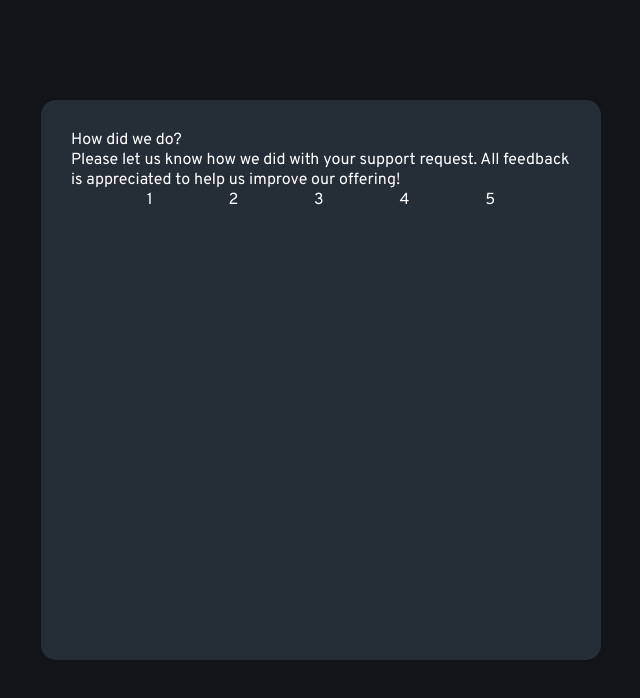
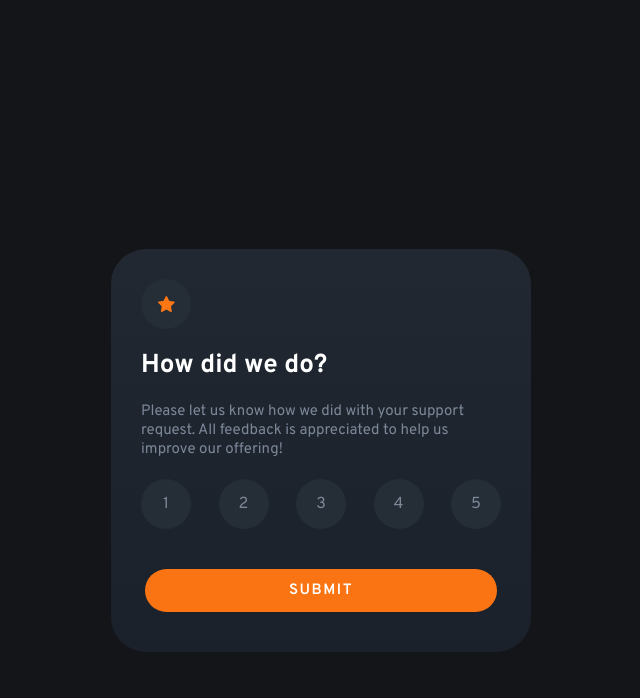
Before and after one commit to jairpss/rating-component, a plain HTML site: page index.html in a window 1280 px wide. Shown: the whole page, without its empty margins (319-959 px from the left). Drawn offline with Linux system fonts and the light colour scheme.

Commit message:
main card design done

```diff
--- a/index.html
+++ b/index.html
@@ -11,8 +11,11 @@
 </head>
 <body>
   <main class="main">
-    <p>How did we do?</p>
-    <p>Please let us know how we did with your support request. All feedback is appreciated
+    <div class="star">
+      <img src="images/icon-star.svg">
+    </div>
+    <h1 class="title">How did we do?</h1>
+    <p class="text">Please let us know how we did with your support request. All feedback is appreciated
       to help us improve our offering!</p>
     <div class="rates-container">
       <div class="rate-number" id="num1">1</div>
@@ -21,6 +24,10 @@
       <div class="rate-number" id="num4">4</div>
       <div class="rate-number" id="num5">5</div>
     </div>
+    <div class="btn-container">
+      <button>submit</button>
+    </div>
+
   </main>
   <!-- Rating state start -->
 
--- a/style.css
+++ b/style.css
@@ -6,8 +6,7 @@
   --light-grey: hsl(217, 12%, 63%);
   --medium-grey: hsl(216, 12%, 54%);
   --dark-blue: hsl(213, 19%, 18%);
-  --very-dark-blue: hsl(216, 12%, 8%);
-  /* #141519 */
+  --very-dark-blue: #141519;
   --font-s: 15px;
   --main-font: "Overpass", sans-serif;
 }
@@ -21,23 +20,95 @@ body {
   background-color: var(--very-dark-blue);
   font-family: var(--main-font);
   color: var(--white);
+  width: 100%;
+  height: 100vh;
   display: flex;
   align-items: center;
   justify-content: center;
-  align-content: center;
 }
 
 .main {
+  background: rgb(26, 33, 43);
+  background: linear-gradient(
+    0deg,
+    rgba(26, 33, 43, 1) 1%,
+    rgba(33, 40, 50, 1) 100%
+  );
+  /* height: 360px;*/
+  width: 360px;
+  margin-top: 100px;
+  border-radius: 35px;
+  padding: 30px;
+}
+
+.star {
   background-color: var(--dark-blue);
-  height: 500px;
-  width: 500px;
-  margin-top: 100px;
-  border-radius: 15px;
-  padding: 30px;
+  width: 50px;
+  height: 50px;
+  border-radius: 50%;
+  display: flex;
+  justify-content: center;
+  align-items: center;
+  margin-bottom: 20px;
+}
+
+.title {
+  font-size: 26px;
+  margin-bottom: 20px;
+}
+
+.text {
+  font-size: 15px;
+  color: var(--medium-grey);
+  margin-bottom: 20px;
 }
 
 .rates-container {
   display: flex;
   flex-direction: row;
-  justify-content: space-evenly;
+  justify-content: space-between;
+  margin: 10px 0;
 }
+
+.rate-number {
+  background-color: var(--dark-blue);
+  color: var(--medium-grey);
+  width: 50px;
+  height: 50px;
+  border-radius: 50%;
+  display: flex;
+  justify-content: center;
+  align-items: center;
+}
+
+.rate-number:hover {
+  cursor: pointer;
+  background-color: var(--orange);
+  color: var(--white);
+}
+
+.btn-container {
+  display: flex;
+  justify-content: center;
+}
+
+button {
+  background-color: var(--orange);
+  color: var(--white);
+  font-family: var(--main-font);
+  margin: 30px 20px 10px;
+  padding: 12px 144px;
+  border-radius: 25px;
+  border: none;
+  text-transform: uppercase;
+  font-weight: 600;
+  font-size: 15px;
+  letter-spacing: 1.5px;
+  transition: 0.2s ease-in-out;
+}
+
+button:hover {
+  cursor: pointer;
+  color: var(--orange);
+  background-color: var(--white);
+}
```
Also changed, not shown: 1 other file.
